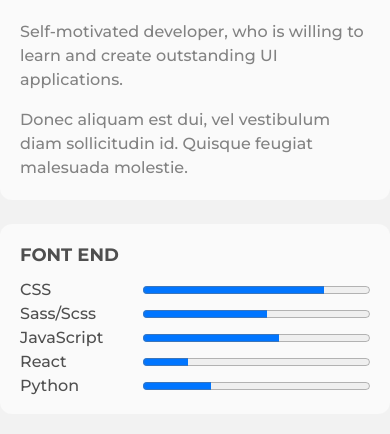
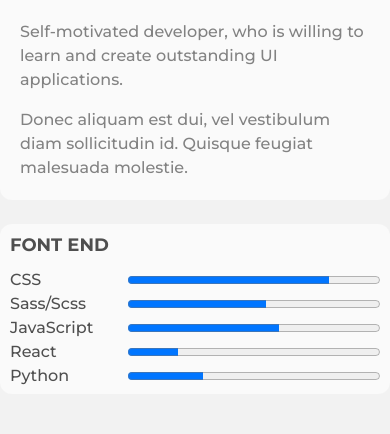
Before and after one commit to araujowebdev/devchallenges-portfolio, a website: page index.html in a window 390 px wide. Shown: the part 176-610 px from the top of the page. Drawn offline with nearby package versions, Linux system fonts and the light colour scheme.

Commit message:
update skills card

```diff
--- a/index.html
+++ b/index.html
@@ -66,23 +66,23 @@
       <div class="skills__progress">
         <div>
           <label for="css">CSS</label>
-          <progress id="css" value="80" max="100">80%</progress>
+          <progress id="css" value="80" max="100" title="80%">80%</progress>
         </div>
         <div>
           <label for="scss">Sass/Scss</label>
-          <progress id="css" value="55" max="100">55%</progress>
+          <progress id="css" value="55" max="100" title="55%">55%</progress>
         </div>
         <div>
           <label for="javascript">JavaScript</label>
-          <progress id="javascript" value="60" max="100">60%</progress>
+          <progress id="javascript" value="60" max="100" title="60%">60%</progress>
         </div>
         <div>
           <label for="react">React</label>
-          <progress id="react" value="20" max="100">20%</progress>
+          <progress id="react" value="20" max="100" title="20%">20%</progress>
         </div>
         <div>
           <label for="python">Python</label>
-          <progress id="python" value="30" max="100">30%</progress>
+          <progress id="python" value="30" max="100" title="30%">30%</progress>
         </div>
       </div>
     </div>
--- a/src/styles/scss/main/_skills.scss
+++ b/src/styles/scss/main/_skills.scss
@@ -3,7 +3,7 @@
 main.container {
   div.skills {
     padding: 20px;
-    max-width: 400px;
+    width: 100%;
     background-color: c.$gray-0;
     border-radius: 12px;
 
@@ -20,7 +20,7 @@ main.container {
 
       div {
         display: grid;
-        grid-template-columns: 35% auto;
+        grid-template-columns: 16% auto;
 
         label {
           font: 500 16px/16px "Montserrat", sans-serif;
@@ -34,3 +34,17 @@ main.container {
     }
   }
 }
+
+@media screen and (max-width: 619.98px) {
+  main.container {
+    div.skills {
+      padding: 10px;
+
+      &__progress {
+        div {
+          grid-template-columns: 32% auto;
+        }
+      }
+    }
+  }
+}
```
Also changed, not shown: dist/styles/style.css.
